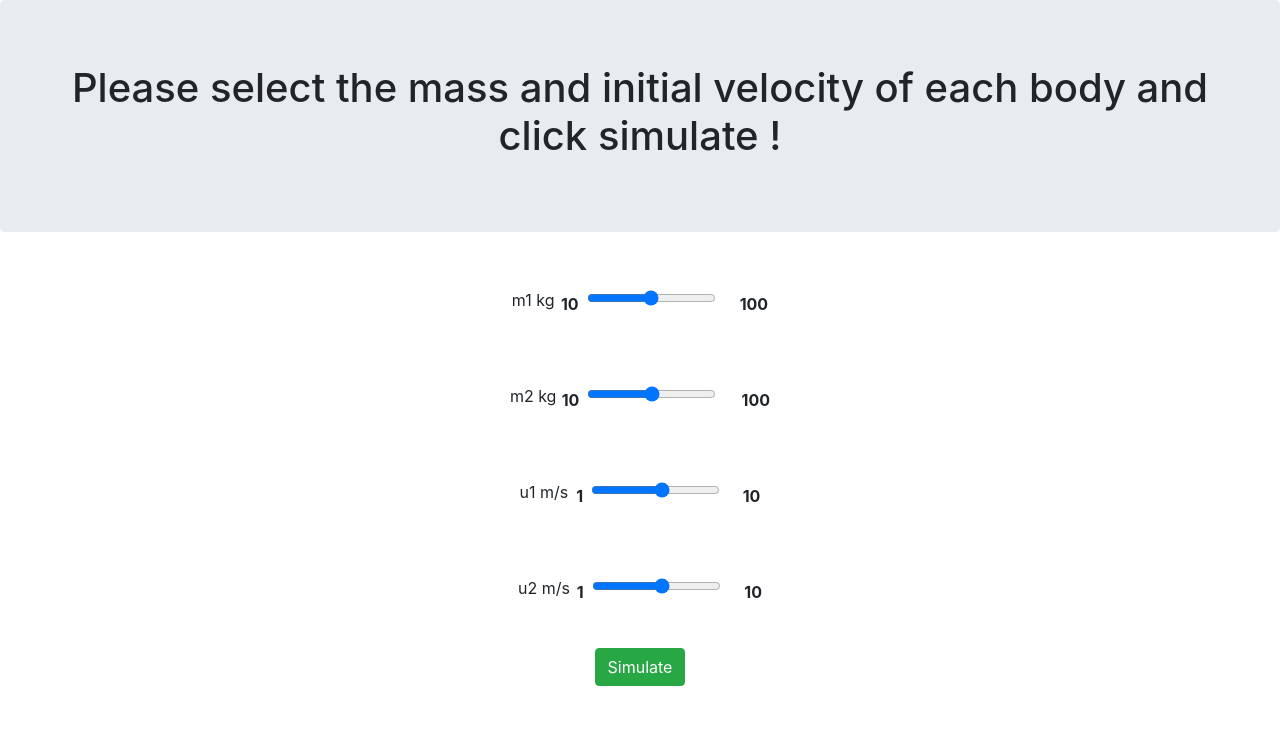
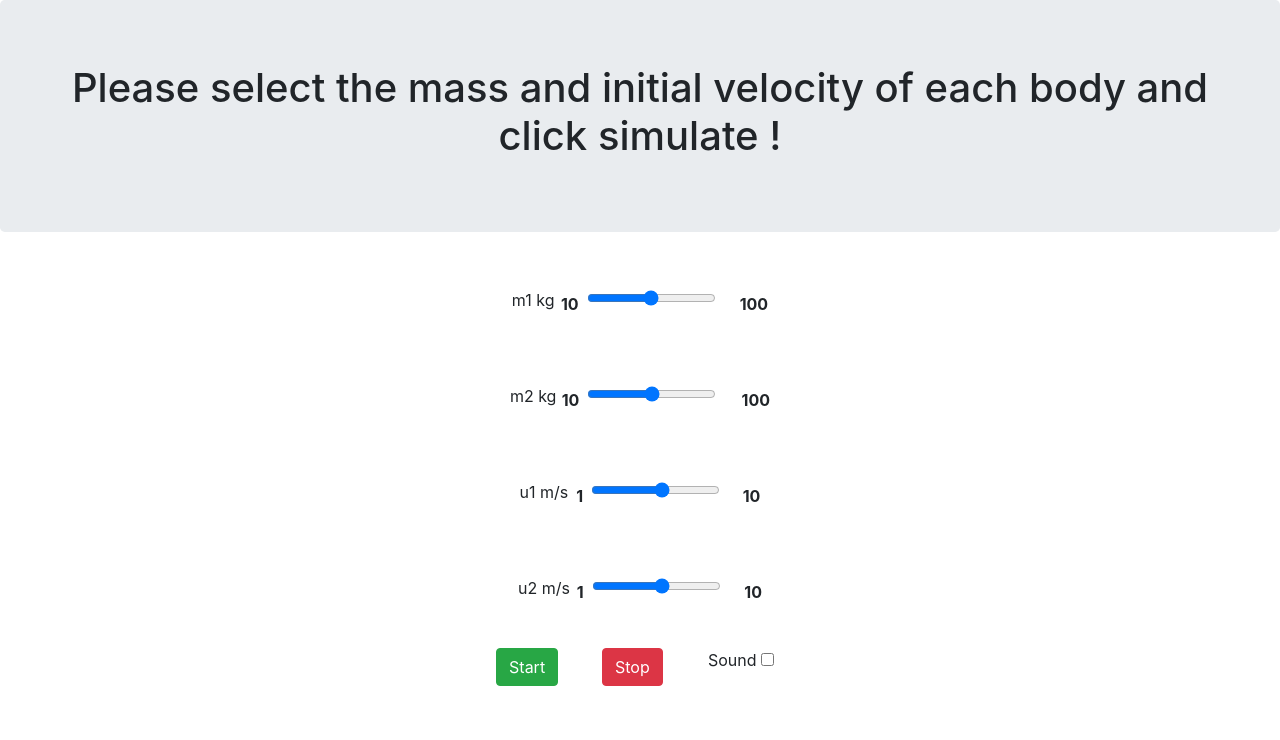
Before and after one commit to abhishekhandacse/ElasticCollision, a plain HTML site: page index.html in a window 1280 px wide. Shown: the top 740 px of the page. Drawn offline with nearby package versions, Linux system fonts and the light colour scheme.

Commit message:
Stop functionality added and sound checkbox added

```diff
--- a/index.html
+++ b/index.html
@@ -50,7 +50,16 @@
             </div>
         </div>
         <div class="row">
-            <div class="col-12 col-md-12"> <button type="button" onclick="collect()" class="btn btn-success">Simulate</button></div>
+            <div class="col-4 col-md-4"> <button type="button" onclick="collect()" class="btn btn-success"> Start </button></div>
+            <div class="col-4 col-md-4"> <button type="button" onclick="init()" class="btn btn-danger"> Stop </button></div>
+            <div class="col-2 col-md-2"> Sound &nbsp;&nbsp; </div>
+            <div class="col-2 col-md-2">
+              <label class="checkbox-inline">
+                 <input type="checkbox" id="checkBox"  onclick="checkSound()">
+              </label>
+            </div>
+
+
         </div>
         <br>
         <div class="row">
--- a/script.js
+++ b/script.js
@@ -4,6 +4,7 @@ const ctx = canvas.getContext('2d');
 let circle1;
 let circle2;
 var sound;
+
 function init(){
     ctx.canvas.width  = window.innerWidth-50;
     ctx.canvas.height = 250;
@@ -11,8 +12,7 @@ function init(){
     circle2=new Circle(ctx.canvas.width-50-1,ctx.canvas.height-50,50,0,0);
     drawCircle(circle1,'purple');
     drawCircle(circle2,'orange');
-    sound=new Audio('tick.mp3');
-
+    checkSound();
 }
 class Circle{
     constructor(x,y,size,dx,dy){
@@ -70,12 +70,16 @@ function hitWall(circle){
 
     if(circle.x+circle.size>=canvas.width){
         circle.dx=(-1*(circle.dx));
+        if(sound!=null){
             sound.play();
             sound.currentTime=0;
+        }
     }else if(circle.x-circle.size<=0){
         circle.dx=(-1*(circle.dx));
+        if(sound!=null){
             sound.play();
             sound.currentTime=0;
+       }
     }
 }
 
@@ -85,8 +89,10 @@ function changeX(circle){
 
 function areColliding(circle1,circle2){
     if(Math.abs(circle1.x-circle2.x)<=Math.abs(circle1.size+circle2.size)){
+        if(sound!=null){
              sound.play();
              sound.currentTime=0;
+        }
         // conserving momentum and kinetic energy during the collision
         let v2=((2*circle1.dx)+((1-(circle2.size/circle1.size))*circle2.dx))/((1+(circle2.size/circle1.size)));
         let v1=v2-circle1.dx+circle2.dx;
@@ -128,3 +134,11 @@ function update(){
    }
    requestAnimationFrame(update);
 }
+function checkSound(){
+    var checkBox = document.getElementById("checkBox");
+    if (checkBox.checked == false){
+        sound=null;
+      } else {
+        sound=new Audio('tick.mp3');
+      }
+}
```
Also changed, not shown: 1 other file. Lines whose indentation alone changed are shown as unchanged.
